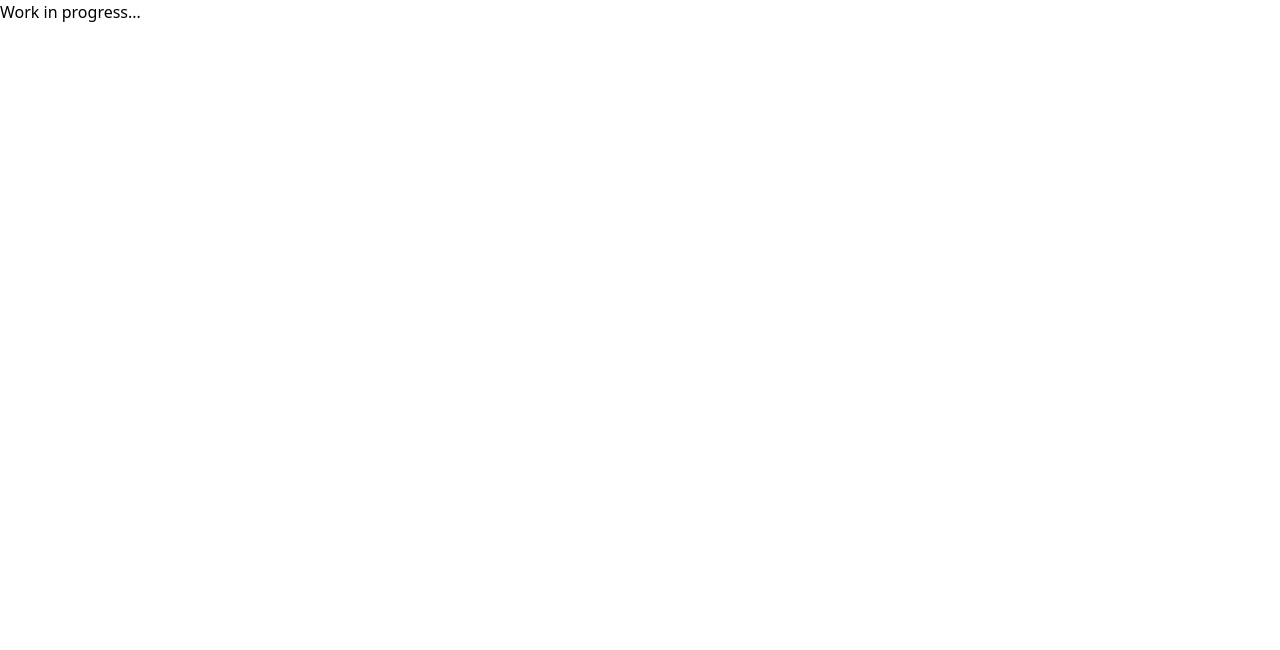
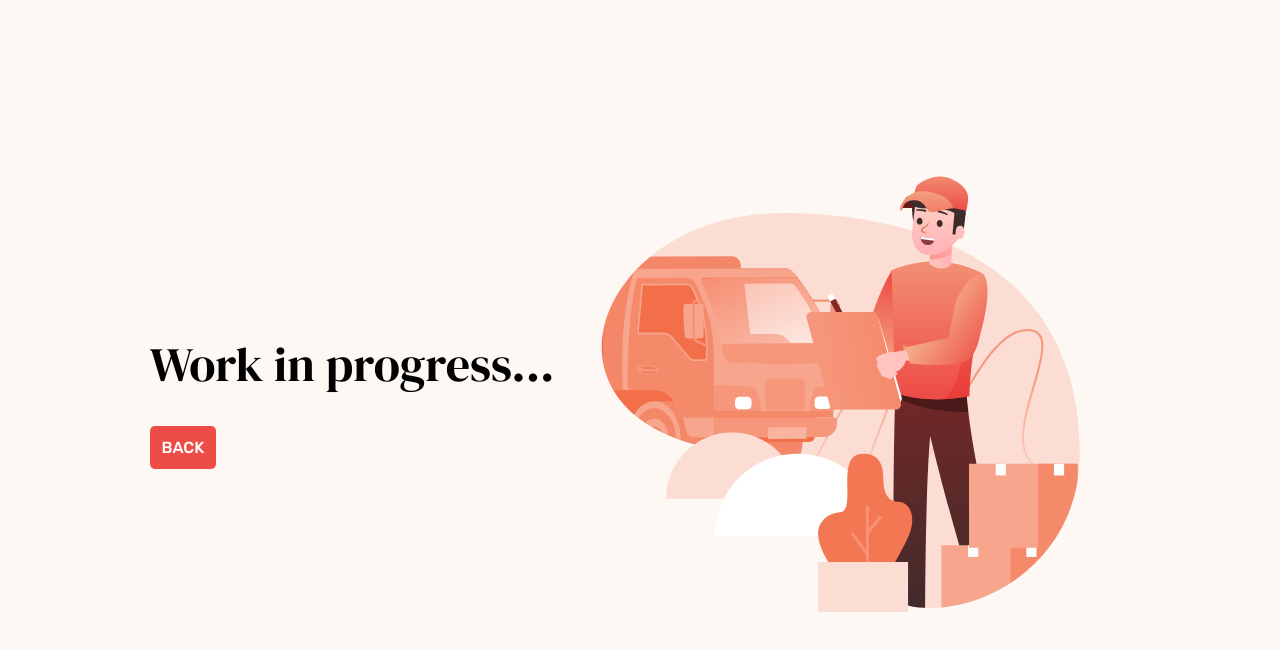
Before and after one commit to stefaniarotaru/trafico-challenge, a React (Create React App) app: page /getstarted in a window 1280 px wide. Shown: the top 650 px of the page. Built offline with nearby package versions, Linux system fonts and the light colour scheme.

Commit message:
add styling on 'get started' page

```diff
--- a/src/components/Button.js
+++ b/src/components/Button.js
@@ -1,33 +1,18 @@
 import React from 'react'
-import union from '../images/Union.svg'
-import { Link } from 'react-router-dom'
 
-const Button = () => {
+const Button = (props) => {
 
+    const text = props.text;
+    const link = props.link;
     return (
-        <div>
-
-            <Link to="/getstarted" className='
-                w-[14rem]
-                absolute
-                bg-[#EE4D47]
-                hover:bg-[#FF4D47]
-                h-[3.75rem]
-                inline-block
-                text-white
-                pt-5
-                px-7
-                rounded-[0.313rem]
-                font-rubik
-                font-bold
-                '> GET STARTED
-
-                <img src={union} className='
-                inline
-                ml-6' />
-            </Link>
-        </div>
-
+        <a href={link} className='bg-[#EE4D47]
+        hover:bg-[#FF4D47]
+        text-white
+        text-[1rem]
+        rounded-[0.313rem]
+        p-3
+        font-rubik'> {text}
+    </a>
     )
 }
 
--- a/src/components/ContactButton.js
+++ /dev/null
@@ -1,15 +0,0 @@
-import React from 'react'
-
-const ContactButton = () => {
-    return (
-        <a href="#contact" className='bg-[#EE4D47]
-        hover:bg-[#FF4D47]
-        text-white
-        rounded-[0.313rem]
-        p-3
-        font-rubik'> CONTACT US
-    </a>
-    )
-}
-
-export default ContactButton
--- /dev/null
+++ b/src/components/GetStartedButton.js
@@ -0,0 +1,34 @@
+import React from 'react'
+import union from '../images/Union.svg'
+import { Link } from 'react-router-dom'
+
+const GetStartedButton = () => {
+
+    return (
+        <div>
+
+            <Link to="/getstarted" className='
+                w-[14rem]
+                absolute
+                bg-[#EE4D47]
+                hover:bg-[#FF4D47]
+                h-[3.75rem]
+                inline-block
+                text-white
+                pt-5
+                px-7
+                rounded-[0.313rem]
+                font-rubik
+                font-bold
+                '> GET STARTED
+
+                <img src={union} className='
+                inline
+                ml-6' />
+            </Link>
+        </div>
+
+    )
+}
+
+export default GetStartedButton
--- a/src/components/Navbar.js
+++ b/src/components/Navbar.js
@@ -1,6 +1,6 @@
 import React from 'react'
 import logo from '../images/logo.svg'
-import ContactButton from './ContactButton'
+import Button from './Button'
 
 const Navbar = ({ toggle }) => {
     return (
@@ -73,7 +73,7 @@ const Navbar = ({ toggle }) => {
                 <a href='#howto' className='pt-3 hover:text-[#FF4D47]'>HOW TO</a>
                 <a href='#faq' className='pt-3 hover:text-[#FF4D47]'>FAQS</a>
 
-                <ContactButton/>
+                <Button text='CONTACT US' link='#contact'/>
             </div>
         </div>
 
--- a/src/components/UserForm.js
+++ b/src/components/UserForm.js
@@ -1,5 +1,5 @@
 import React from 'react'
-import Button from './Button'
+import GetStartedButton from './GetStartedButton'
 import UserInput from './UserInput'
 
 const UserForm = () => {
@@ -44,7 +44,7 @@ const UserForm = () => {
             <div className='mt-[1.875rem]
             ml-[4.6rem]
             leading-6'>
-                <Button />
+                <GetStartedButton />
             </div>
 
 
--- a/src/pages/GetStartedPage.js
+++ b/src/pages/GetStartedPage.js
@@ -1,9 +1,34 @@
 import React from 'react'
+import illustration from '../images/Illustration.svg'
+import Button from '../components/Button'
 
 const GetStartedPage = () => {
     return (
         <div>
-            Work in progress...
+            <div className='bg-[#FEF8F5]
+        absolute
+        margin-auto
+        top-0
+        bottom-0
+        left-0
+        right-0
+        flex
+        justify-center'>
+                <div className='flex
+            flex-col
+            md:flex-row
+            items-center'>
+                    <p className='
+                font-dmSerifDisplay
+                text-[3rem]'>
+                        Work in progress...
+                        <br/>
+                        <Button text='BACK' link='/'/>
+                    </p>
+                    <img src={illustration} />
+                </div>
+            </div>
+
         </div>
     )
 }
--- a/src/pages/Top.js
+++ b/src/pages/Top.js
@@ -1,7 +1,7 @@
 import React from 'react'
 import scene from '../images/Scene.svg'
 import mobel from '../images/mobel.svg'
-import Button from '../components/Button'
+import GetStartedButton from '../components/GetStartedButton'
 
 const Top = () => {
     return (
@@ -62,7 +62,7 @@ const Top = () => {
 
                 xl:top-[34.8rem]
                 xl:left-[15rem]'>
-                <Button />
+                <GetStartedButton />
             </div>
 
             <div className='absolute
```
